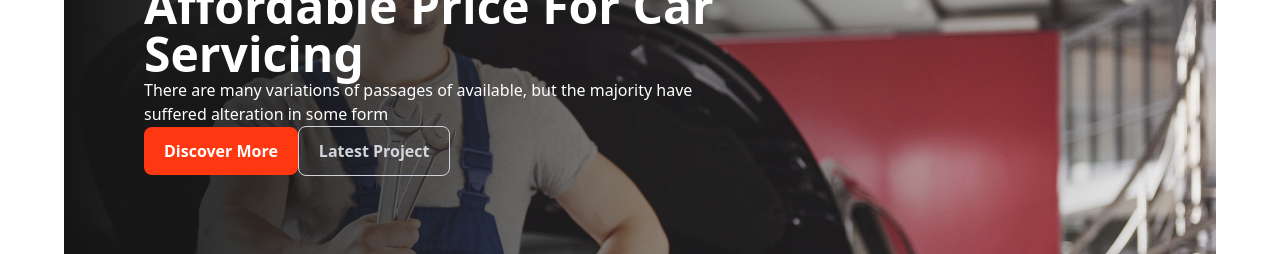
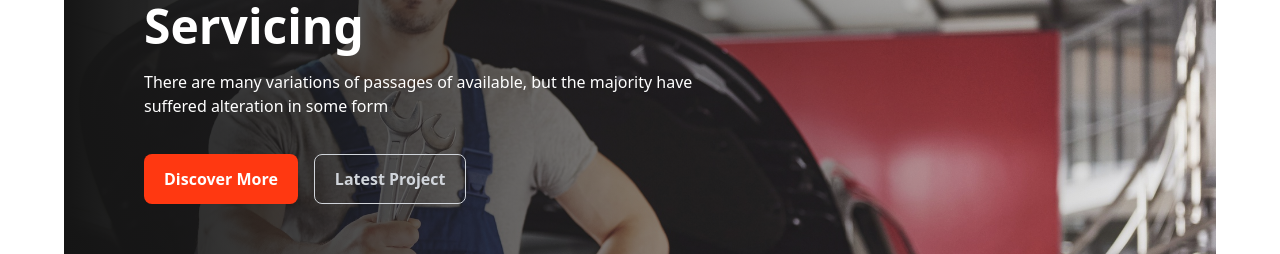
Before and after one commit to rakibul-islam-hasib/car-doctor, a React (Vite) app in the folder Client/: page / in a window 1280 px wide. Shown: the part 267-521 px from the top of the page. Built offline with nearby package versions, Linux system fonts and the light colour scheme.

Commit message:
Banner Done

```diff
--- a/Client/src/components/pages/home/Banner.jsx
+++ b/Client/src/components/pages/home/Banner.jsx
@@ -14,10 +14,10 @@ const Banner = () => {
                 className="h-[70vh] items-center text-white flex">
                 <div className="w-[50%] ml-[80PX]    ">
                     <h1 className='text-5xl font-bold'>Affordable Price For Car Servicing</h1>
-                    <p>There are many variations of passages of  available, but the majority have suffered alteration in some form</p>
-                    <div className="">
+                    <p className='mt-5'>There are many variations of passages of  available, but the majority have suffered alteration in some form</p>
+                    <div className="flex gap-4 mt-9">
                         <button className='bg-primary px-5 py-3 font-bold rounded-lg'>Discover More</button>
-                        <button className='border-gray-300 border text-gray-300 px-5 py-3 font-bold rounded-lg'>Latest Project</button>
+                        <button className='border-gray-300 hover:border-primary hover:text-primary duration-300 border text-gray-300 px-5 py-3 font-bold rounded-lg'>Latest Project</button>
                     </div>
                 </div>
             </div>
```
